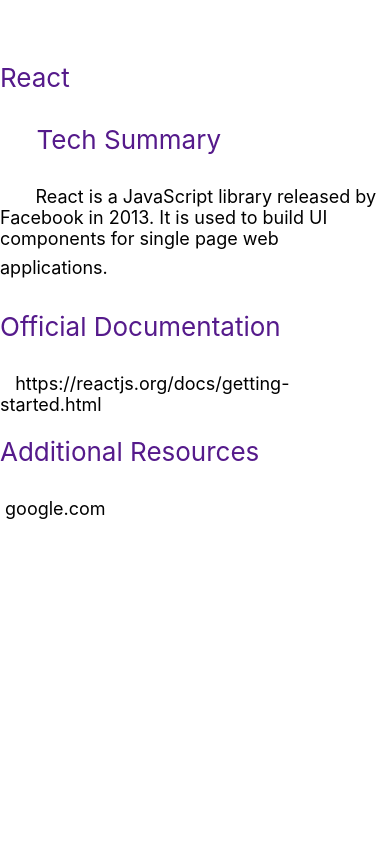
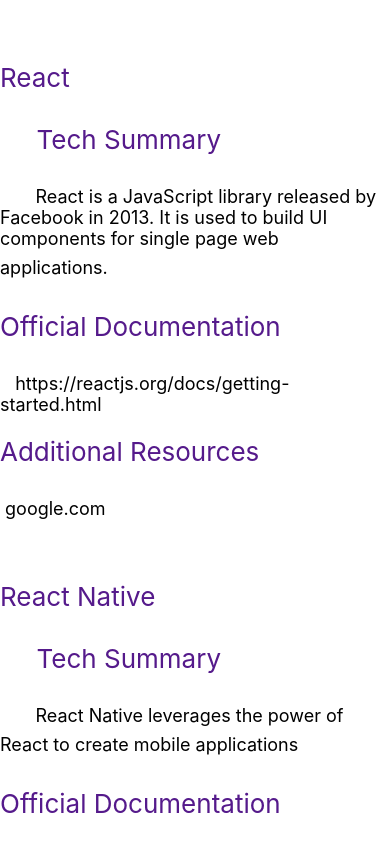
Before and after one commit to kweisse1/web-dev-wiki, a React Native app: screen / in a window 390 px wide. Built offline with nearby package versions, Linux system fonts and the light colour scheme.

Commit message:
pages added

```diff
--- a/App.js
+++ b/App.js
@@ -1,14 +1,18 @@
 import { StatusBar } from 'expo-status-bar';
 import React from 'react';
-import { StyleSheet, Text, View } from 'react-native';
-import {ReactPage} from "./components"
+import { StyleSheet, Text, View, ScrollView } from 'react-native';
+import {ReactPage, ReactNativePage, SassPage, BootstrapPage} from "./components/pages"
+
 
 export default function App() {
   return (
-    <View style={styles.container}>
+    <ScrollView style={styles.container}>
       <StatusBar style="auto" />
       <ReactPage />
-    </View>
+      <ReactNativePage />
+      <SassPage />
+      <BootstrapPage />
+    </ScrollView>
   );
 }
 
--- a/components/index.js
+++ /dev/null
@@ -1,3 +0,0 @@
-import ReactPage from "./ReactPage.js"
-
-export {ReactPage}
--- /dev/null
+++ b/components/pages/BootstrapPage.js
@@ -0,0 +1,15 @@
+import React from "react"
+import {Text} from 'react-native';
+import pagesDisplayArr from "../../shared/data.js"
+
+
+function BootstrapPage(props)
+{
+
+  return(
+    // Search for the page we want by title.
+    <Text>{pagesDisplayArr.filter(index => index.title==="Bootstrap")[0].view}</Text>
+  )
+}
+
+export default BootstrapPage
--- /dev/null
+++ b/components/pages/ReactNativePage.js
@@ -0,0 +1,15 @@
+import React from "react"
+import {Text} from 'react-native';
+import pagesDisplayArr from "../../shared/data.js"
+
+
+function ReactNativePage(props)
+{
+
+  return(
+    // Search for the page we want by title.
+    <Text>{pagesDisplayArr.filter(index => index.title==="React Native")[0].view}</Text>
+  )
+}
+
+export default ReactNativePage
--- a/components/ReactPage.js
+++ b/components/pages/ReactPage.js
@@ -1,6 +1,6 @@
 import React from "react"
-import { StyleSheet, Text, View } from 'react-native';
-import pagesDisplayArr from "../shared/data.js"
+import {Text} from 'react-native';
+import pagesDisplayArr from "../../shared/data.js"
 
 
 function ReactPage(props)
--- /dev/null
+++ b/components/pages/SassPage.js
@@ -0,0 +1,15 @@
+import React from "react"
+import {Text} from 'react-native';
+import pagesDisplayArr from "../../shared/data.js"
+
+
+function SassPage(props)
+{
+
+  return(
+    // Search for the page we want by title.
+    <Text>{pagesDisplayArr.filter(index => index.title==="Sass")[0].view}</Text>
+  )
+}
+
+export default SassPage
--- /dev/null
+++ b/components/pages/index.js
@@ -0,0 +1,7 @@
+import ReactPage from "./ReactPage.js"
+import ReactNativePage from "./ReactNativePage.js"
+import SassPage from "./SassPage"
+import BootstrapPage from "./BootstrapPage"
+
+
+export {ReactPage, ReactNativePage, SassPage, BootstrapPage}
```
